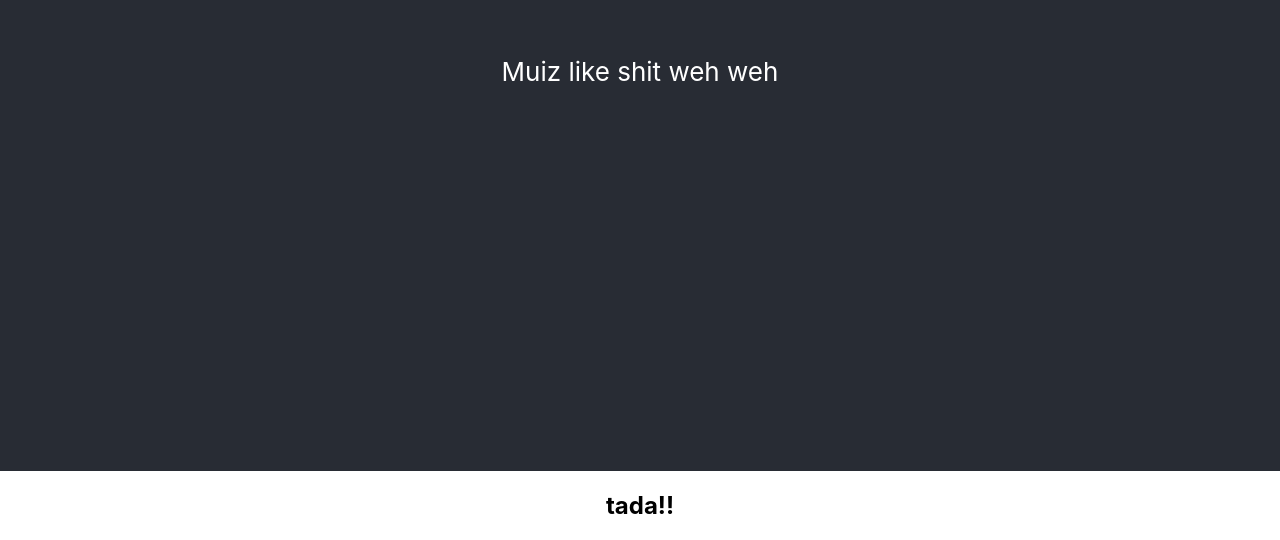
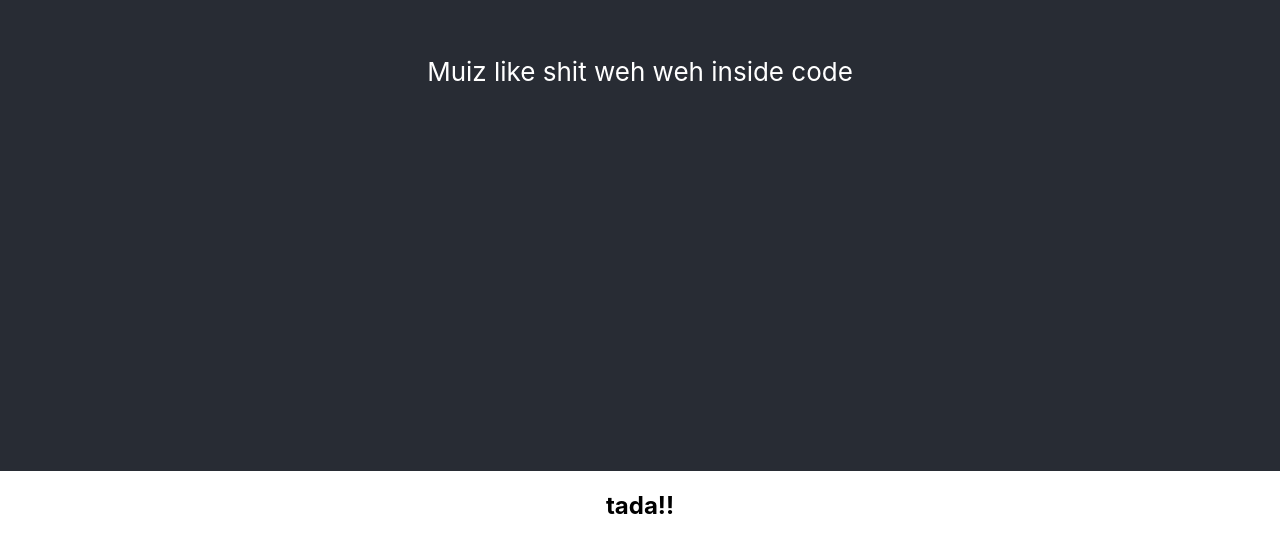
Before and after one commit to ItztrippleA/TestCollabFeature, a React (Create React App) app in the folder food_desert/: page / in a window 1280 px wide. Shown: the part 329-869 px from the top of the page. Built offline with nearby package versions, Linux system fonts and the light colour scheme.

Commit message:
added a test feature

```diff
--- a/food_desert/src/App.js
+++ b/food_desert/src/App.js
@@ -4,7 +4,7 @@ import "./App.css";
 function App() {
   return (
     <div className="App">
-      <header className="App-header">Muiz like shit weh weh</header>
+      <header className="App-header">Muiz like shit weh weh inside code</header>
       <h2>tada!!</h2>
     </div>
   );
```
